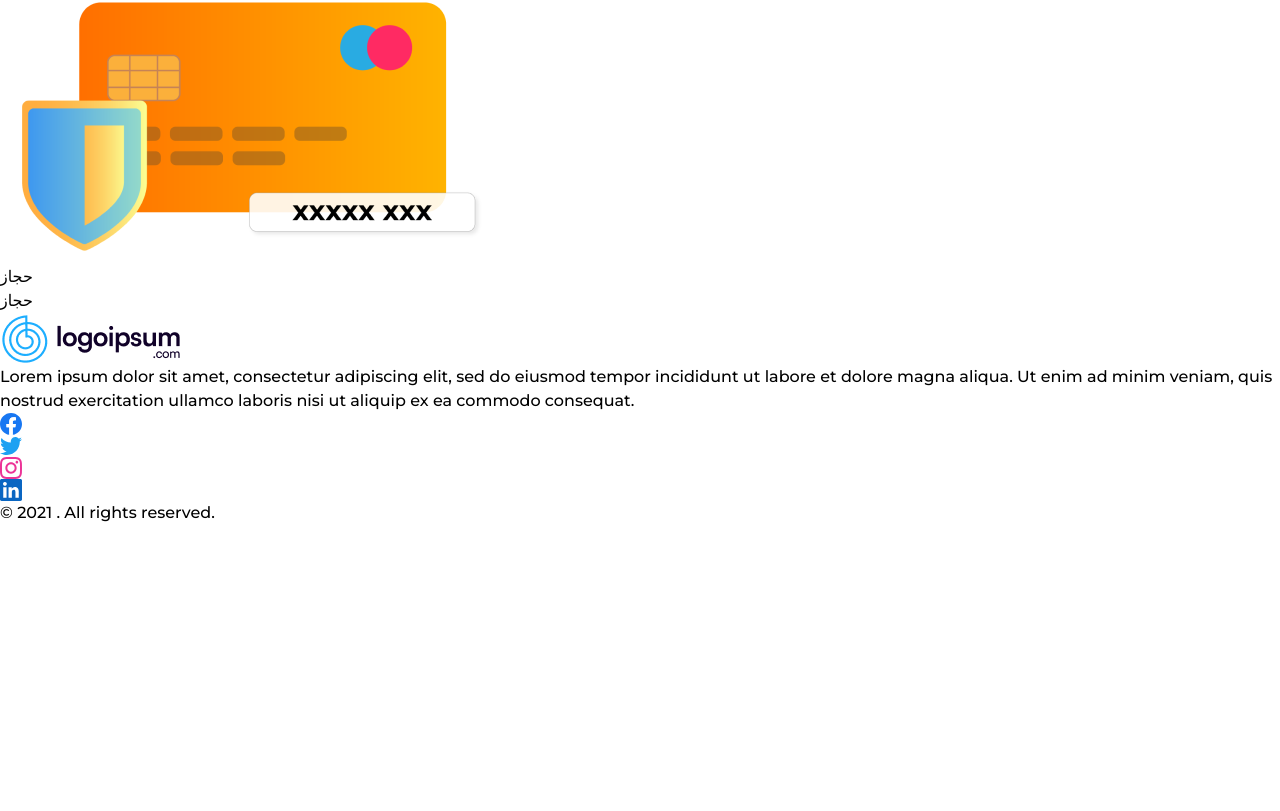
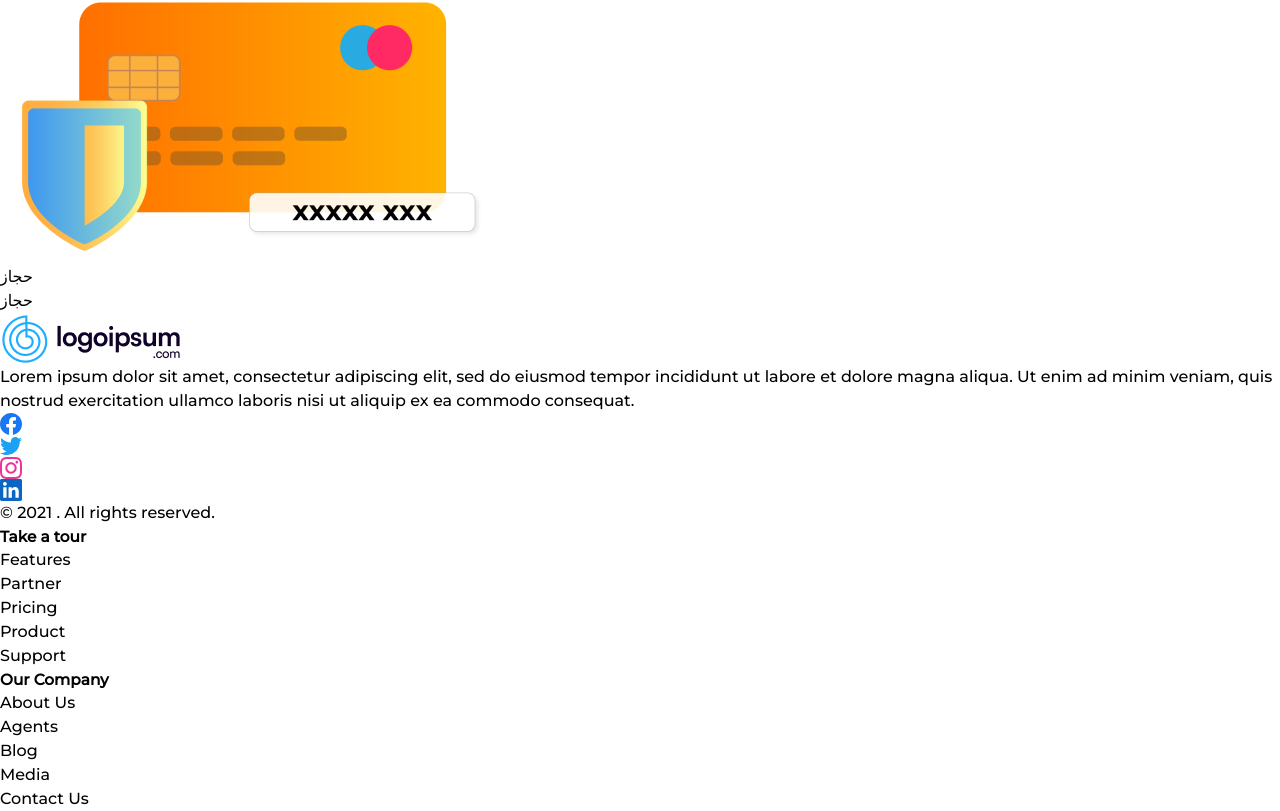
Before and after one commit to Iman-khodamoradiany/Crypto_Web, a React (Vite) app: page / in a window 1280 px wide. Shown: the part 3493-4304 px from the top of the page. Before the commit the page ends 4018 px from the top, so only its background shows below. Built offline with nearby package versions, Linux system fonts and the light colour scheme.

Commit message:
Create Our Company in Footer

```diff
--- /dev/null
+++ b/src/component/Ui/Moloculs/CompanyList/CompanyList.jsx
@@ -0,0 +1,28 @@
+import { Link } from "react-router"
+import P from "../../Atoms/P/P"
+
+function CompanyList() {
+    const CompanyListData = [
+        { Id: 1, Title: 'About Us', Link: '' },
+        { Id: 2, Title: 'Agents', Link: '' },
+        { Id: 3, Title: 'Blog', Link: '' },
+        { Id: 4, Title: 'Media', Link: '' },
+        { Id: 5, Title: 'Contact Us', Link: '' },
+    ]
+    return (
+        <div className="w-1/4 h-full flex justify-center items-center pt-5">
+            <ul className="FooterUl flex justify-between items-start flex-col h-full">
+                <li>
+                    <P>Our Company</P>
+                </li>
+                {CompanyListData.map((item) => (
+                    <li>
+                        <Link to={item.Link}>{item.Title}</Link>
+                    </li>
+                ))}
+            </ul>
+        </div>
+    )
+}
+
+export default CompanyList
--- a/src/component/Ui/Moloculs/FooterInfo/FooterInfo.jsx
+++ b/src/component/Ui/Moloculs/FooterInfo/FooterInfo.jsx
@@ -10,7 +10,7 @@ function FooterInfo() {
         { id: 4, icon: 'Linkdin' },
     ]
     return (
-        <div className="flex justify-between items-start flex-col w-1/4 gap-6">
+        <div className="flex h-full justify-between items-start flex-col w-1/4">
             <div>
                 <Img src={'./image/Logo.png'} />
             </div>
--- /dev/null
+++ b/src/component/Ui/Moloculs/FooterTour/FooterTour.jsx
@@ -0,0 +1,28 @@
+import { Link } from "react-router"
+import P from "../../Atoms/P/P"
+
+function FooterTour() {
+    const ListFooter = [
+        { Id: 1, Title: 'Features', Link: '' },
+        { Id: 2, Title: 'Partner', Link: '' },
+        { Id: 3, Title: 'Pricing', Link: '' },
+        { Id: 4, Title: 'Product', Link: '' },
+        { Id: 5, Title: 'Support', Link: '' },
+    ]
+    return (
+        <div className="w-1/4 h-full flex justify-center items-center">
+            <ul className="flex justify-between items-start flex-col h-full FooterUl pt-5">
+                <li>
+                    <P>Take a tour</P>
+                </li>
+                {ListFooter.map((item) => (
+                    <li key={item.Id}>
+                        <Link to={item.Link}>{item.Title}</Link>
+                    </li>
+                ))}
+            </ul>
+        </div>
+    )
+}
+
+export default FooterTour
--- a/src/component/Ui/Organims/Footer/Footer.jsx
+++ b/src/component/Ui/Organims/Footer/Footer.jsx
@@ -1,12 +1,14 @@
+import CompanyList from "../../Moloculs/CompanyList/CompanyList"
 import FooterInfo from "../../Moloculs/FooterInfo/FooterInfo"
+import FooterTour from "../../Moloculs/FooterTour/FooterTour"
 
 function Footer(){
     return(
-        <div className="w-[90%] mx-auto pt-20 pb-10">
+        <div className="w-[90%] mx-auto pt-20 pb-10 flex justify-between items-center h-[400px]">
             <FooterInfo />
-            <div></div>
-            <div></div>
-            <div></div>
+            <FooterTour />
+            <CompanyList />
+            <div className="w-1/4"></div>
         </div>
     )
 }
--- a/src/index.css
+++ b/src/index.css
@@ -67,3 +67,27 @@
     left: 0;
     background-color: #1DAEFF;
 }
+
+.FooterUl > li:first-child{
+    font-weight: bold;
+    font-size: 1.2vw;
+}
+
+.FooterUl > li > a{
+    position: relative;
+}
+
+.FooterUl > li > a::after{
+    content: "";
+    width: 0;
+    height: 2px;
+    position: absolute;
+    background: #1DAEFF;
+    bottom: -5px;
+    left: 0;
+    transition: all 0.5s;
+}
+
+.FooterUl > li > a:hover::after{
+    width: 100%;
+}
```
